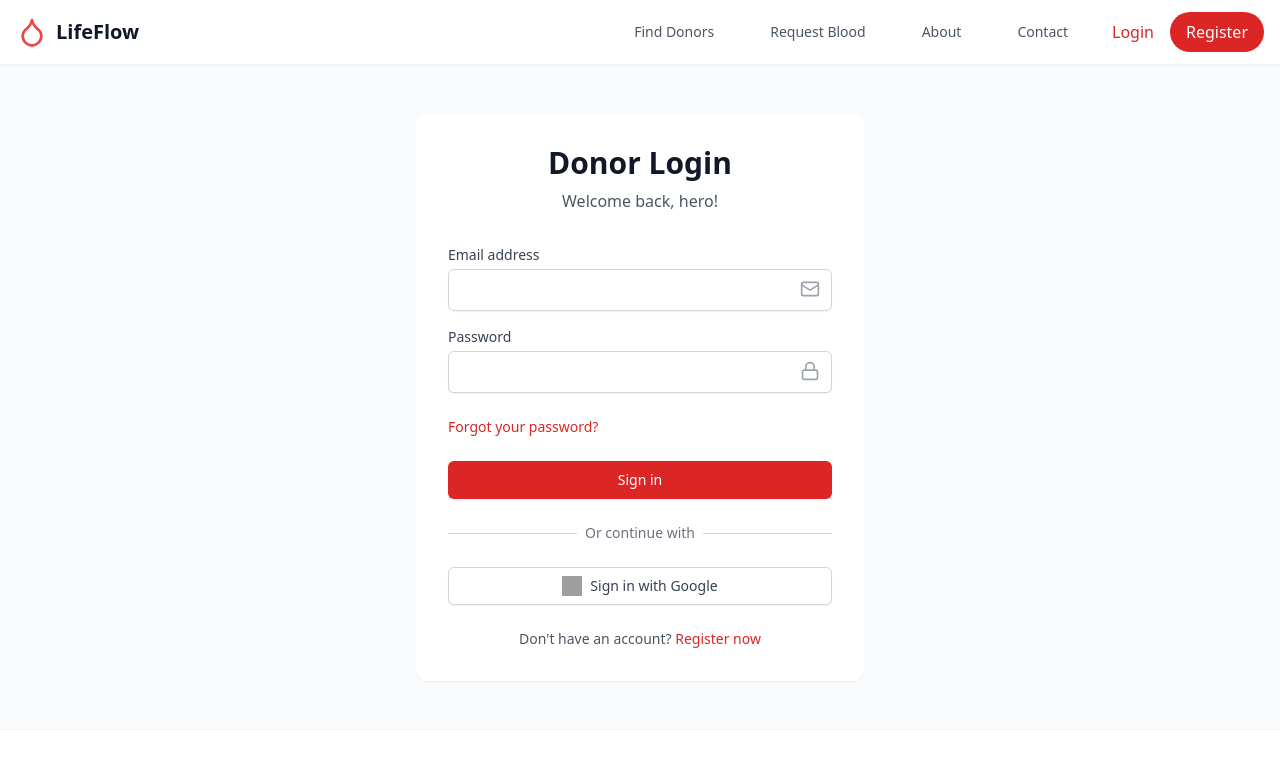
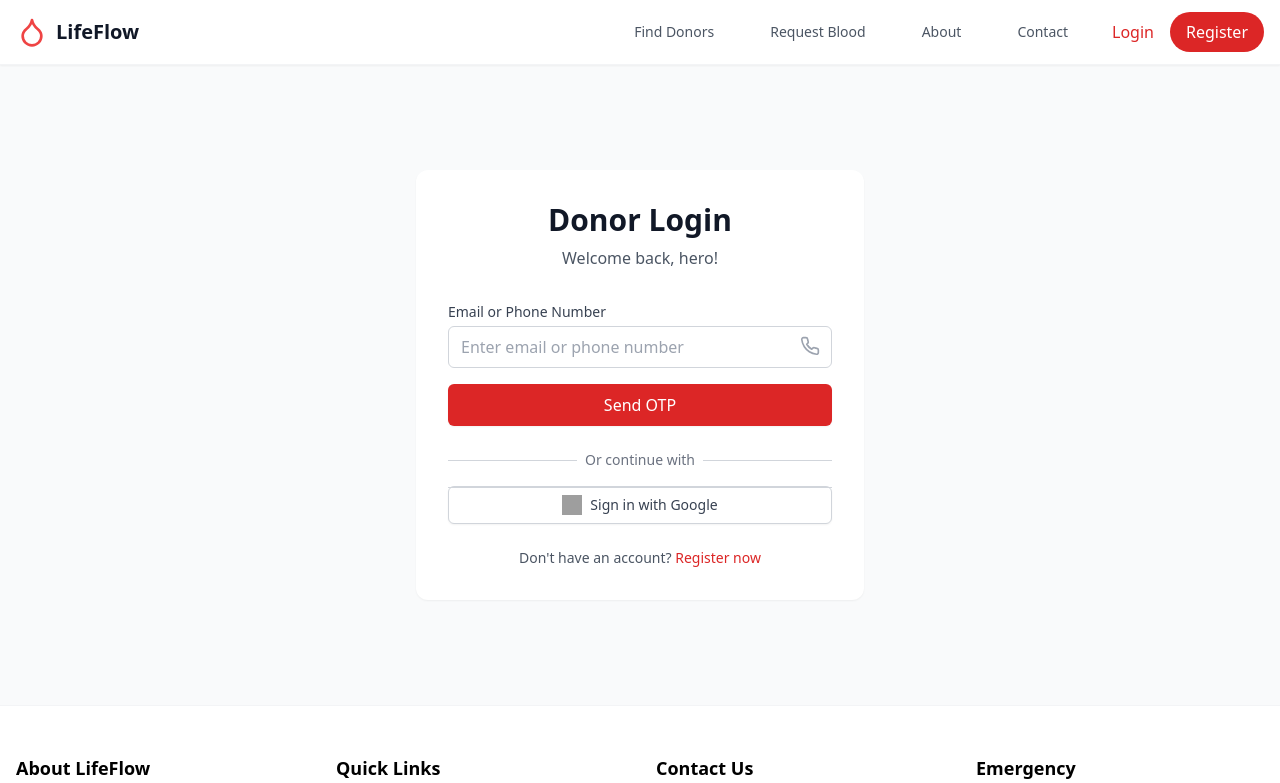
Before and after one commit to akhilkumar332/sb1-natevv, a React (Vite) app: page /donor/login in a window 1280 px wide. Shown: the top 783 px of the page. Built offline with nearby package versions, Linux system fonts and the light colour scheme; no server answers; grey boxes are pictures that could not be loaded.

Commit message:
Improvements and Added Phno login

```diff
--- a/package.json
+++ b/package.json
@@ -16,7 +16,7 @@
     "react": "^18.3.1",
     "react-dom": "^18.3.1",
     "react-hot-toast": "^2.4.1",
-    "react-phone-number-input": "^3.3.9",
+    "react-phone-number-input": "^3.4.9",
     "react-router-dom": "^6.27.0",
     "react-slick": "^0.30.2",
     "slick-carousel": "^1.8.1"
@@ -26,6 +26,7 @@
     "@types/google.maps": "^3.58.1",
     "@types/react": "^18.3.5",
     "@types/react-dom": "^18.3.0",
+    "@types/react-phone-number-input": "^3.0.17",
     "@types/react-slick": "^0.23.13",
     "@vitejs/plugin-react": "^4.3.1",
     "autoprefixer": "^10.4.18",
--- a/src/contexts/AuthContext.tsx
+++ b/src/contexts/AuthContext.tsx
@@ -1,12 +1,17 @@
 // src/contexts/AuthContext.tsx
 import React, { createContext, useContext, useState, useEffect } from 'react';
+import toast from 'react-hot-toast';
+
 import {
   signInWithEmailAndPassword,
   signInWithPopup,
   signOut,
   onAuthStateChanged,
   User as FirebaseUser,
-  sendPasswordResetEmail
+  sendPasswordResetEmail,
+  RecaptchaVerifier,
+  signInWithPhoneNumber,
+  ConfirmationResult,
 } from 'firebase/auth';
 import {
   doc,
@@ -43,6 +48,7 @@ interface AuthContextType {
   loading: boolean;
   login: (email: string, password: string) => Promise<void>;
   loginWithGoogle: () => Promise<void>;
+  loginWithPhone: (phoneNumber: string) => Promise<ConfirmationResult>;
   logout: () => Promise<void>;
   resetPassword: (email: string) => Promise<void>;
   updateUserProfile: (data: Partial<User>) => Promise<void>;
@@ -146,6 +152,45 @@ export function AuthProvider({ children }: { children: React.ReactNode }) {
     }
   };
 
+  const setupRecaptcha = (elementId: string) => {
+    const recaptchaVerifier = new RecaptchaVerifier(auth, elementId, {
+      'size': 'invisible',
+      'callback': () => {
+        // reCAPTCHA solved, allow signInWithPhoneNumber.
+      },
+      'expired-callback': () => {
+        // Response expired. Ask user to solve reCAPTCHA again.
+        toast.error('reCAPTCHA expired. Please try again.');
+      }
+    });
+    return recaptchaVerifier;
+  };
+
+  const loginWithPhone = async (phoneNumber: string): Promise<ConfirmationResult> => {
+    try {
+      // Create container for reCAPTCHA if it doesn't exist
+      if (!document.getElementById('recaptcha-container')) {
+        const container = document.createElement('div');
+        container.id = 'recaptcha-container';
+        document.body.appendChild(container);
+      }
+
+      const recaptchaVerifier = setupRecaptcha('recaptcha-container');
+      const confirmation = await signInWithPhoneNumber(auth, phoneNumber, recaptchaVerifier);
+
+      // Clean up reCAPTCHA container
+      const container = document.getElementById('recaptcha-container');
+      if (container) {
+        container.remove();
+      }
+
+      return confirmation;
+    } catch (error) {
+      console.error('Phone login error:', error);
+      throw error;
+    }
+  };
+
   const loginWithGoogle = async (): Promise<void> => {
     try {
       const result = await signInWithPopup(auth, googleProvider);
@@ -198,6 +243,7 @@ export function AuthProvider({ children }: { children: React.ReactNode }) {
     loading,
     login,
     loginWithGoogle,
+    loginWithPhone,
     logout,
     resetPassword,
     updateUserProfile,
--- a/src/pages/auth/DonorLogin.tsx
+++ b/src/pages/auth/DonorLogin.tsx
@@ -1,23 +1,46 @@
 // src/pages/auth/DonorLogin.tsx
 import React, { useState } from 'react';
 import { useNavigate, Link } from 'react-router-dom';
-import { Mail, Lock } from 'lucide-react';
+import { Mail, Lock, Phone } from 'lucide-react';
 import { useAuth } from '../../contexts/AuthContext';
 import toast from 'react-hot-toast';
+import PhoneInput from 'react-phone-number-input';
+import 'react-phone-number-input/style.css';
+
+type LoginMethod = 'initial' | 'email' | 'phone';
 
 interface LoginFormData {
-  email: string;
+  identifier: string; // can be email or phone
   password: string;
+  otp: string;
 }
 
 export function DonorLogin() {
+  const [loginMethod, setLoginMethod] = useState<LoginMethod>('initial');
   const [formData, setFormData] = useState<LoginFormData>({
-    email: '',
+    identifier: '',
     password: '',
+    otp: ''
   });
   const [loading, setLoading] = useState(false);
+  const [confirmationResult, setConfirmationResult] = useState<any>(null);
   const navigate = useNavigate();
-  const { login, loginWithGoogle } = useAuth();
+  const { login, loginWithGoogle, loginWithPhone } = useAuth();
+
+  const handleIdentifierChange = (value: string) => {
+    setFormData(prev => ({
+      ...prev,
+      identifier: value
+    }));
+
+    // Determine if input is email or phone
+    const emailRegex = /^[^\s@]+@[^\s@]+\.[^\s@]+$/;
+    if (emailRegex.test(value)) {
+      setLoginMethod('email');
+    } else if (value.match(/^\+?[\d\s-]{8,}$/)) {
+      setLoginMethod('phone');
+    }
+  };
 
   const handleChange = (e: React.ChangeEvent<HTMLInputElement>) => {
     const { name, value } = e.target;
@@ -27,12 +50,38 @@ export function DonorLogin() {
     }));
   };
 
-  const handleSubmit = async (e: React.FormEvent) => {
+  const handlePhoneNumberSubmit = async () => {
+    try {
+      setLoading(true);
+      const confirmation = await loginWithPhone(formData.identifier);
+      setConfirmationResult(confirmation);
+      toast.success('OTP sent successfully!');
+    } catch (error) {
+      toast.error('Failed to send OTP. Please try again.');
+    } finally {
+      setLoading(false);
+    }
+  };
+
+  const handleOTPSubmit = async () => {
+    try {
+      setLoading(true);
+      await confirmationResult.confirm(formData.otp);
+      toast.success('Login successful!');
+      navigate('/donor/dashboard');
+    } catch (error) {
+      toast.error('Invalid OTP. Please try again.');
+    } finally {
+      setLoading(false);
+    }
+  };
+
+  const handleEmailSubmit = async (e: React.FormEvent) => {
     e.preventDefault();
     setLoading(true);
 
     try {
-      await login(formData.email, formData.password);
+      await login(formData.identifier, formData.password);
       toast.success('Login successful!');
       navigate('/donor/dashboard');
     } catch (error) {
@@ -52,34 +101,42 @@ export function DonorLogin() {
     }
   };
 
-  return (
-    <div className="min-h-[80vh] flex items-center justify-center px-4 py-12">
-      <div className="max-w-md w-full space-y-8 bg-white p-8 rounded-xl shadow-sm">
-        <div className="text-center">
-          <h2 className="text-3xl font-bold text-gray-900">Donor Login</h2>
-          <p className="mt-2 text-gray-600">Welcome back, hero!</p>
-        </div>
-
-        <form className="mt-8 space-y-6" onSubmit={handleSubmit}>
+  const renderInitialForm = () => (
     <div className="space-y-4">
       <div>
-              <label htmlFor="email" className="block text-sm font-medium text-gray-700">
-                Email address
+        <label htmlFor="identifier" className="block text-sm font-medium text-gray-700">
+          Email or Phone Number
         </label>
         <div className="mt-1 relative">
+          {loginMethod === 'phone' ? (
+            <PhoneInput
+              international
+              defaultCountry="US"
+              value={formData.identifier}
+              onChange={(value) => handleIdentifierChange(value || '')}
+              className="block w-full px-3 py-2 border border-gray-300 rounded-md"
+            />
+          ) : (
             <input
-                  id="email"
-                  name="email"
-                  type="email"
+              id="identifier"
+              name="identifier"
+              type="text"
               required
-                  value={formData.email}
-                  onChange={handleChange}
-                  className="appearance-none block w-full px-3 py-2 border border-gray-300 rounded-md shadow-sm placeholder-gray-400 focus:outline-none focus:ring-red-500 focus:border-red-500"
+              value={formData.identifier}
+              onChange={(e) => handleIdentifierChange(e.target.value)}
+              className="block w-full px-3 py-2 border border-gray-300 rounded-md"
+              placeholder="Enter email or phone number"
             />
+          )}
+          {loginMethod === 'email' ? (
             <Mail className="absolute right-3 top-2.5 h-5 w-5 text-gray-400" />
+          ) : (
+            <Phone className="absolute right-3 top-2.5 h-5 w-5 text-gray-400" />
+          )}
         </div>
       </div>
 
+      {loginMethod === 'email' && (
         <div>
           <label htmlFor="password" className="block text-sm font-medium text-gray-700">
             Password
@@ -92,13 +149,11 @@ export function DonorLogin() {
               required
               value={formData.password}
               onChange={handleChange}
-                  className="appearance-none block w-full px-3 py-2 border border-gray-300 rounded-md shadow-sm placeholder-gray-400 focus:outline-none focus:ring-red-500 focus:border-red-500"
+              className="block w-full px-3 py-2 border border-gray-300 rounded-md"
             />
             <Lock className="absolute right-3 top-2.5 h-5 w-5 text-gray-400" />
           </div>
-            </div>
-          </div>
-
+          <div className="mt-4">
             <div className="flex items-center justify-between">
               <div className="text-sm">
                 <Link to="/forgot-password" className="font-medium text-red-600 hover:text-red-500">
@@ -106,17 +161,68 @@ export function DonorLogin() {
                 </Link>
             </div>
           </div>
+      </div>
+        </div>
 
-          <div>
+      )}
+
       <button
-              type="submit"
+        type="button"
+        onClick={loginMethod === 'email' ? handleEmailSubmit : handlePhoneNumberSubmit}
         disabled={loading}
-              className="w-full flex justify-center py-2 px-4 border border-transparent rounded-md shadow-sm text-sm font-medium text-white bg-red-600 hover:bg-red-700 focus:outline-none focus:ring-2 focus:ring-offset-2 focus:ring-red-500 disabled:opacity-50"
+        className="w-full py-2 px-4 border border-transparent rounded-md shadow-sm text-white bg-red-600 hover:bg-red-700"
       >
-              {loading ? 'Signing in...' : 'Sign in'}
+        {loading ? 'Processing...' : loginMethod === 'email' ? 'Sign in' : 'Send OTP'}
       </button>
     </div>
+  );
 
+  const renderOTPForm = () => (
+    <div className="space-y-4">
+      <div>
+        <label htmlFor="otp" className="block text-sm font-medium text-gray-700">
+          Enter OTP
+        </label>
+        <div className="mt-1">
+          <input
+            id="otp"
+            name="otp"
+            type="text"
+            required
+            value={formData.otp}
+            onChange={handleChange}
+            className="block w-full px-3 py-2 border border-gray-300 rounded-md"
+            placeholder="Enter OTP"
+          />
+        </div>
+      </div>
+
+      <button
+        type="button"
+        onClick={handleOTPSubmit}
+        disabled={loading}
+        className="w-full py-2 px-4 border border-transparent rounded-md shadow-sm text-white bg-red-600 hover:bg-red-700"
+      >
+        {loading ? 'Verifying...' : 'Verify OTP'}
+      </button>
+    </div>
+  );
+
+  return (
+    <div className="min-h-[80vh] flex items-center justify-center px-4 py-12">
+      <div className="max-w-md w-full space-y-8 bg-white p-8 rounded-xl shadow-sm">
+        <div className="text-center">
+          <h2 className="text-3xl font-bold text-gray-900">Donor Login</h2>
+          <p className="mt-2 text-gray-600">Welcome back, hero!</p>
+        </div>
+
+        <form className="mt-8 space-y-6" onSubmit={(e) => e.preventDefault()}>
+          {confirmationResult ? renderOTPForm() : renderInitialForm()}
+
+          <div className="relative">
+            <div className="absolute inset-0 flex items-center">
+              <div className="w-full border-t border-gray-300" />
+            </div>
             <div className="relative">
               <div className="absolute inset-0 flex items-center">
                 <div className="w-full border-t border-gray-300" />
@@ -125,7 +231,7 @@ export function DonorLogin() {
                 <span className="px-2 bg-white text-gray-500">Or continue with</span>
               </div>
             </div>
-
+            <div className="mt-4">
               <button
               type="button"
               onClick={handleGoogleLogin}
@@ -138,6 +244,8 @@ export function DonorLogin() {
               />
               Sign in with Google
               </button>
+            </div>
+          </div>
 
           <p className="text-center text-sm text-gray-600">
             Don't have an account?{' '}
```
Also changed, not shown: 1 other file (tests, documents, lock files or other folders). Lines whose indentation alone changed are shown as unchanged.
